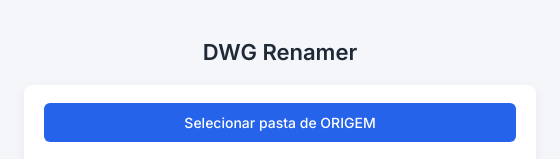
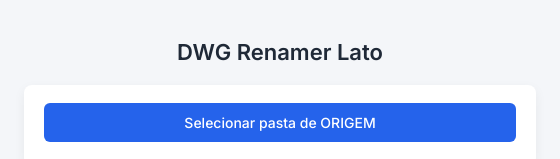
Before and after one commit to peterpl04/lato-app, an Electron app: page src/apps/dwg-renamer/index.html in a window 560 px wide. Shown: the top 159 px of the page. Drawn offline with Linux system fonts and the light colour scheme.

Commit message:
little modification on DWG renamer title, added Lato

```diff
--- a/package.json
+++ b/package.json
@@ -1,6 +1,6 @@
 {
   "name": "latoapps",
-  "version": "1.2.7",
+  "version": "1.2.8",
   "description": "Centro de aplicações Lato",
   "main": "src/main/main.js",
   "scripts": {
--- a/src/apps/dwg-renamer/index.html
+++ b/src/apps/dwg-renamer/index.html
@@ -13,7 +13,7 @@
 
 <body>
   <div class="container">
-    <h1 class="titulo">DWG Renamer</h1>
+    <h1 class="titulo">DWG Renamer Lato</h1>
 
     <div class="card">
       <button id="btnOrigem">Selecionar pasta de ORIGEM</button>
```
